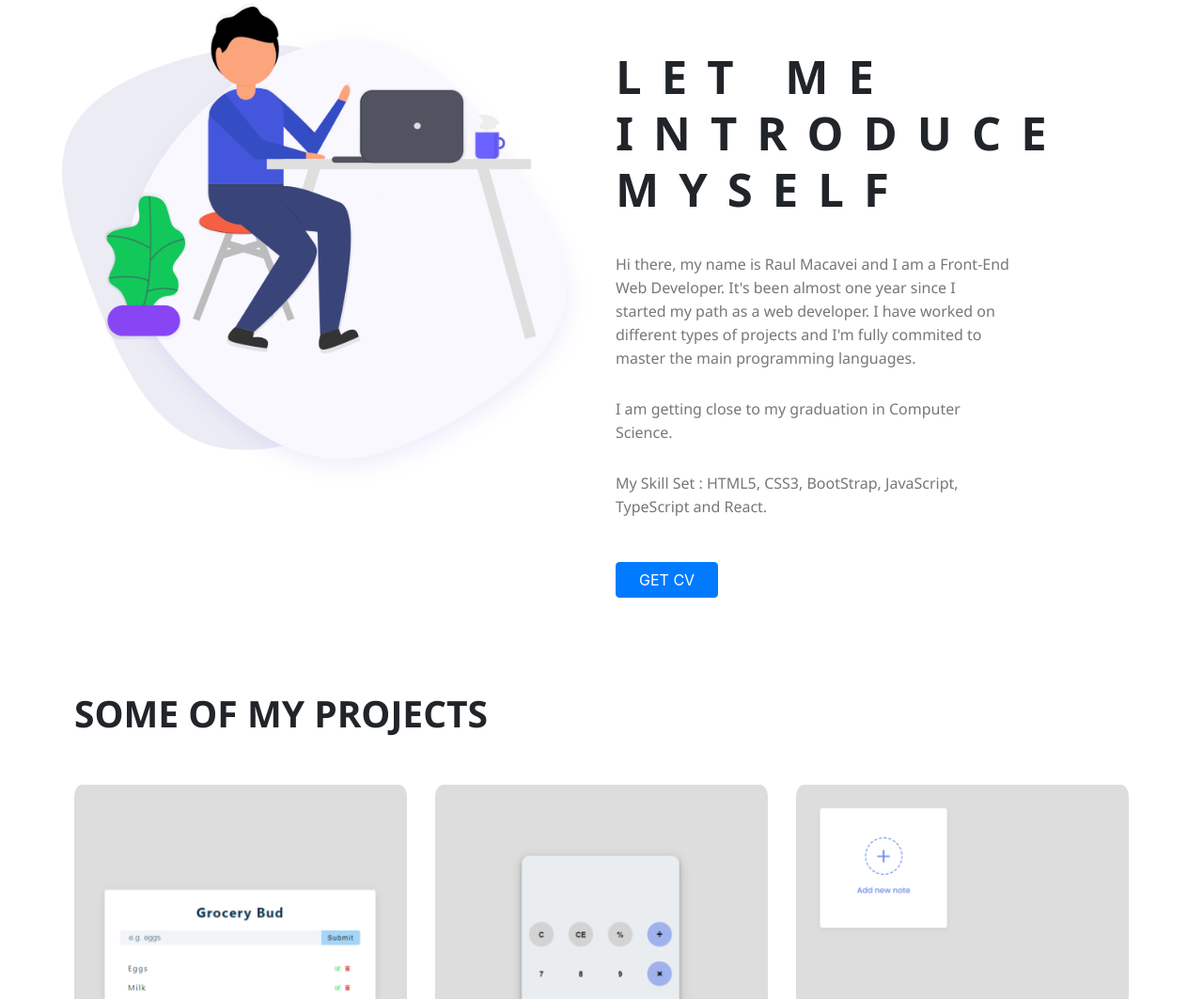
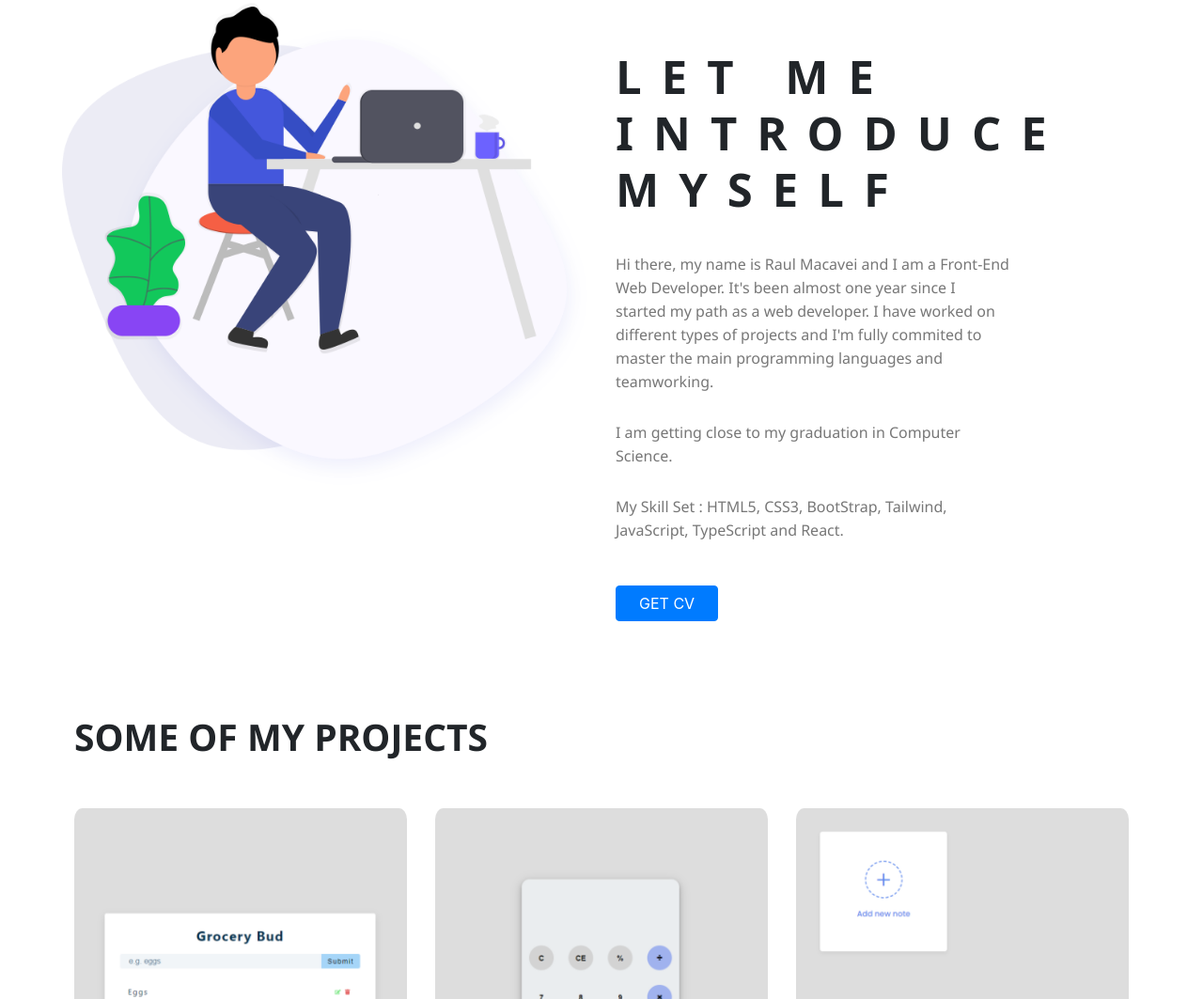
Before and after one commit to RaulMacavei/personal-portfolio, a plain HTML site: page index.html in a window 1280 px wide. Shown: the part 878-1941 px from the top of the page at 94% size. Drawn offline with Linux system fonts and the light colour scheme; a web font is replaced by a local one.

Commit message:
minor change

```diff
--- a/index.html
+++ b/index.html
@@ -143,14 +143,14 @@
                   Developer. It's been almost one year since I started my path
                   as a web developer. I have worked on different types of
                   projects and I'm fully commited to master the main programming
-                  languages.
+                  languages and teamworking.
                 </p>
                 <p class="para">
                   I am getting close to my graduation in Computer Science.
                 </p>
                 <p class="para">
-                  My Skill Set : HTML5, CSS3, BootStrap, JavaScript, TypeScript
-                  and React.
+                  My Skill Set : HTML5, CSS3, BootStrap, Tailwind, JavaScript,
+                  TypeScript and React.
                 </p>
               </div>
               <a href="./img/CV.pdf" target="_blank">
```
